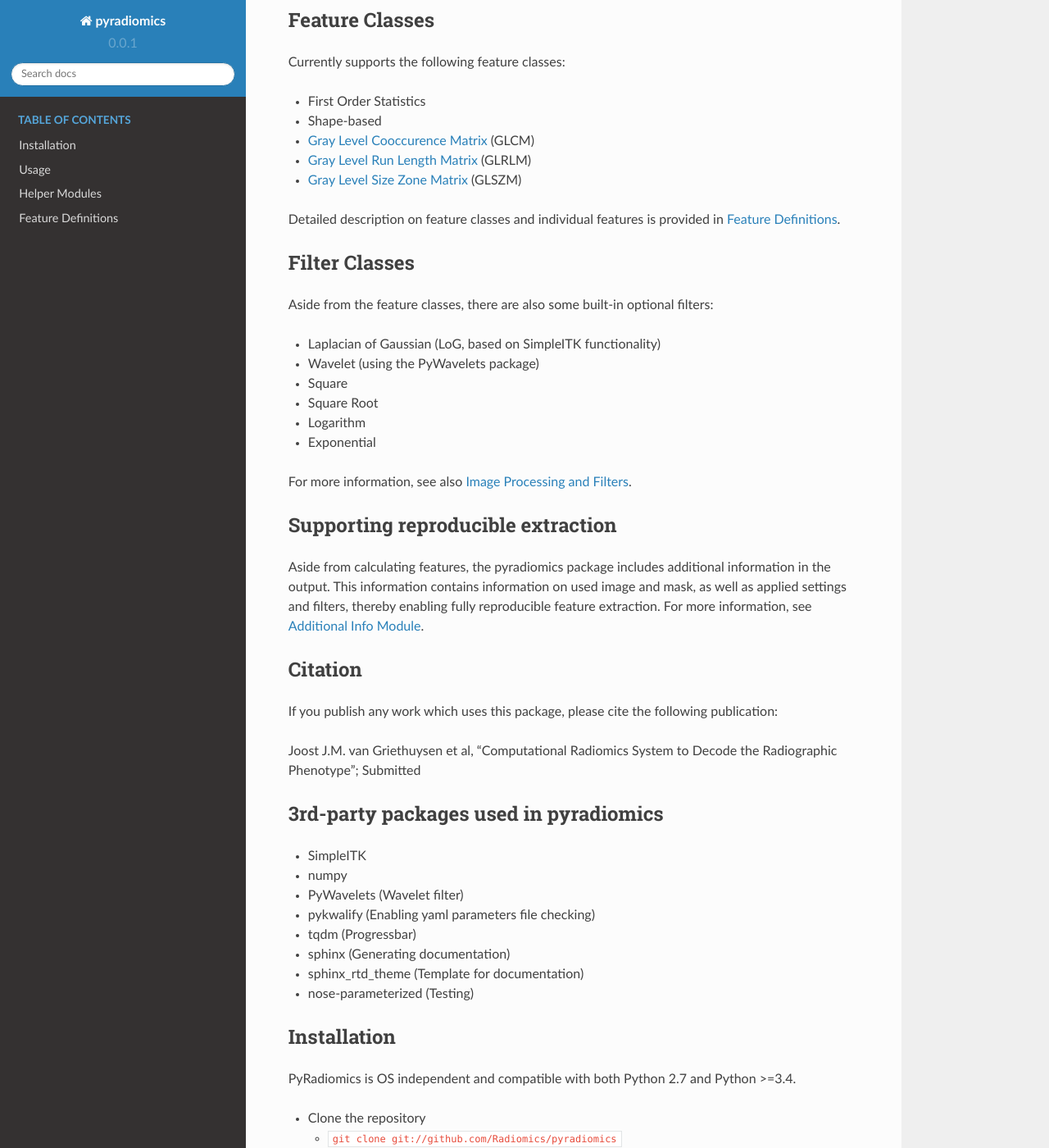
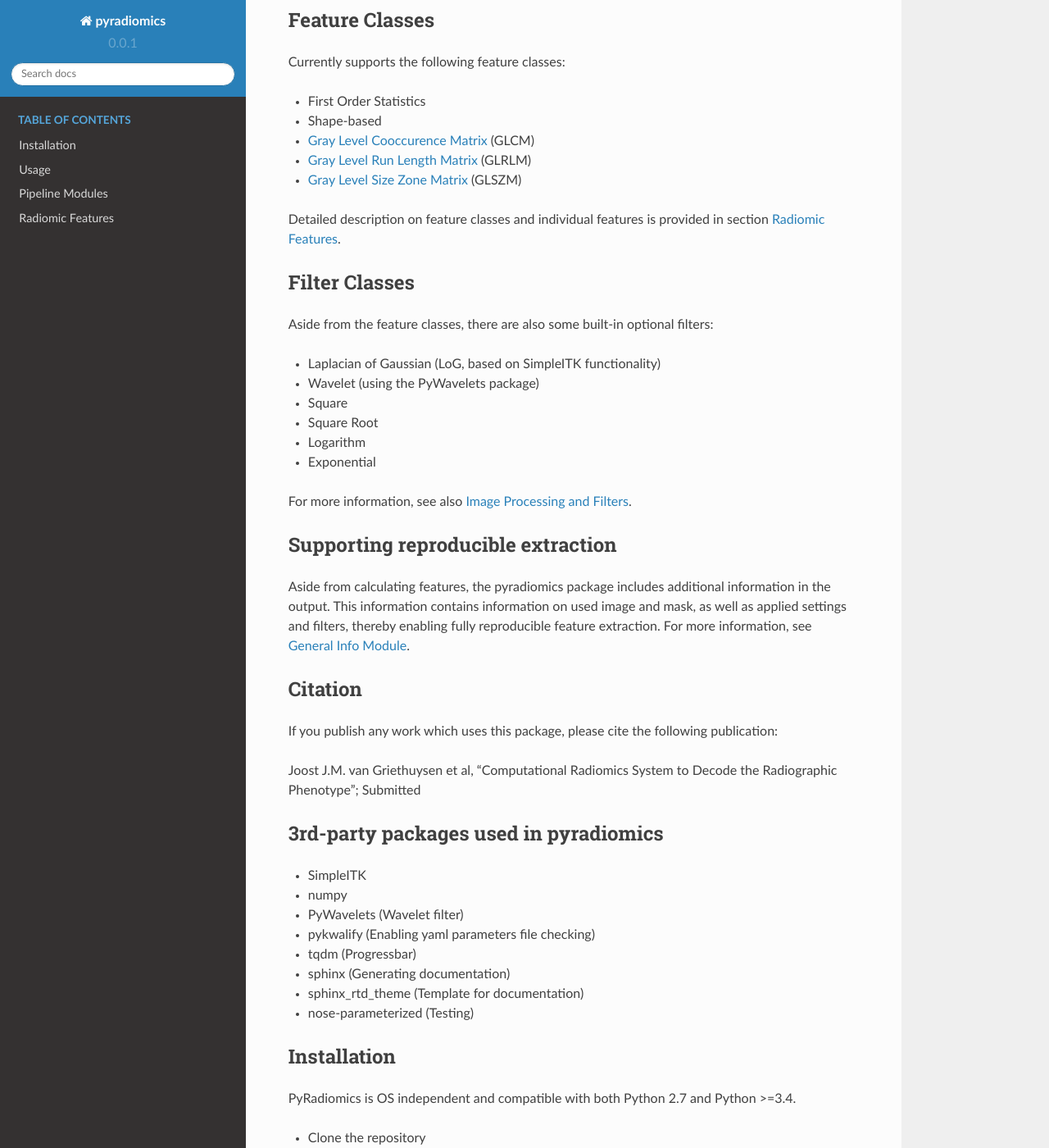
Before and after one commit to AIM-Harvard/pyradiomics, a Sphinx documentation site: the page built from docs/index.rst, in a window 1280 px wide and 1400 px high, scrolled down 321 px. Shown: the whole window at 82% size. Built offline with Sphinx 7.4.7 and the Read the Docs theme 2.0.0, drawn with Linux system fonts in a browser that asks for light colours; some of the changed text lies outside the part shown.

Commit message:
STYL: Further update documentation structure
Add brief introduction of feature classes in Radiomic Features section and brief introduction in the Pipeline Modules section.

```diff
--- a/docs/index.rst
+++ b/docs/index.rst
@@ -24,8 +24,7 @@
 * `Gray Level Run Length Matrix <http://www.insight-journal.org/browse/publication/231>`_ (GLRLM)
 * `Gray Level Size Zone Matrix <https://en.wikipedia.org/wiki/Gray_level_size_zone_matrix>`_ (GLSZM)
 
-Detailed description on feature classes and individual features is provided in
-:ref:`Feature Definitions <radiomics-features-label>`.
+Detailed description on feature classes and individual features is provided in section :ref:`radiomics-features-label`.
 
 Filter Classes
 --------------
--- a/docs/usage.rst
+++ b/docs/usage.rst
@@ -177,4 +177,4 @@
      for (key,val) in six.iteritems(firstOrderFeatures.featureValues):
        print("\t%s: %s" % (key, val))
 
-* See the :ref:`radomics package<radiomics-firstorder-label>` for more features that you can calculate.
+* See the :ref:`radiomics-features-label` section for more features that you can calculate.
```
Also changed, not shown: docs/features.rst (+18 -4 lines), docs/radiomics.rst (+18 -5 lines), 1 other file.
